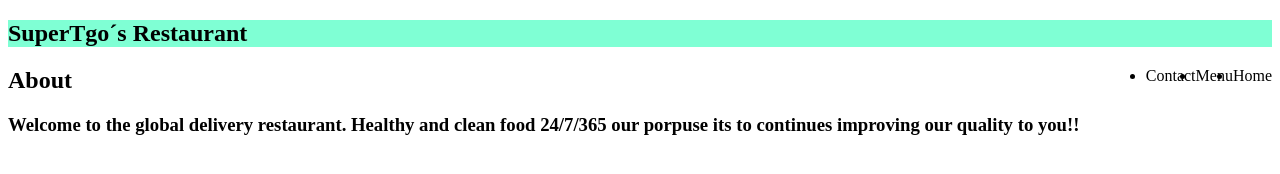
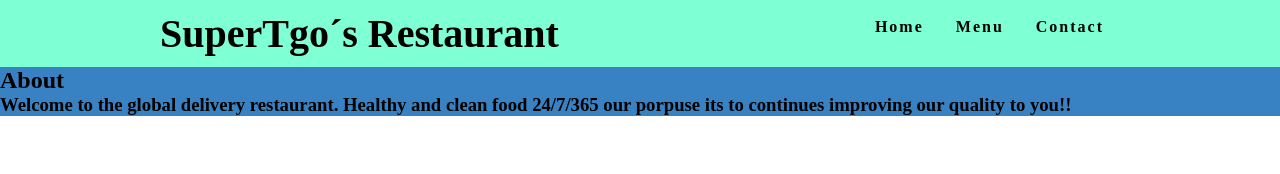
Before and after one commit to supertgo/RestaurantPage, a plain HTML site: page index.html in a window 1280 px wide. Drawn offline with Linux system fonts and the light colour scheme.

Commit message:
Almost finishing the top bar

```diff
--- a/main.js
+++ b/main.js
@@ -36,7 +36,7 @@ eval("__webpack_require__.r(__webpack_exports__);\n/* harmony export */ __webpac
   \*********************************/
 /***/ ((__unused_webpack_module, __webpack_exports__, __webpack_require__) => {
 
-eval("__webpack_require__.r(__webpack_exports__);\n/* harmony export */ __webpack_require__.d(__webpack_exports__, {\n/* harmony export */   \"default\": () => (__WEBPACK_DEFAULT_EXPORT__)\n/* harmony export */ });\nconst topBar =  (() => {\n    \n    const titleWeb = document.createElement('h2'),\n        header = document.createElement('header'),\n        navBar = document.createElement('nav'),\n        headerUl = document.createElement('ul'),\n        firstLi = document.createElement('li'),\n        secondLi = document.createElement('li'),\n        thirdLi = document.createElement('li');\n\n    \n\n    const divContentEl = document.querySelector('#content').appendChild(header);\n    \n    titleWeb.textContent = 'SuperTgo´s Restaurant';\n\n    header.appendChild(navBar);\n    header.appendChild(headerUl);\n    navBar.appendChild(titleWeb);\n    \n\n    headerUl.appendChild(firstLi);\n    headerUl.appendChild(secondLi);\n    headerUl.appendChild(thirdLi);\n\n    firstLi.classList.add('links');\n    secondLi.classList.add('links');\n    thirdLi.classList.add('links');\n\n    firstLi.textContent = 'Home';\n    secondLi.textContent = 'Menu';\n    thirdLi.textContent = 'Contact';\n\n})();\n\nfunction initSkeleton (){\n    topBar;\n}\n/* harmony default export */ const __WEBPACK_DEFAULT_EXPORT__ = (initSkeleton);\n\n//# sourceURL=webpack://restaurant-page/./src/modules/skeleton.js?");
+eval("__webpack_require__.r(__webpack_exports__);\n/* harmony export */ __webpack_require__.d(__webpack_exports__, {\n/* harmony export */   \"default\": () => (__WEBPACK_DEFAULT_EXPORT__)\n/* harmony export */ });\nconst topBar =  (() => {\n    \n    const titleWeb = document.createElement('h2'),\n        header = document.createElement('header'),\n        navBar = document.createElement('nav'),\n        headerUl = document.createElement('ul'),\n        firstLi = document.createElement('li'),\n        secondLi = document.createElement('li'),\n        thirdLi = document.createElement('li');\n\n    const divContentEl = document.querySelector('#content').appendChild(header);\n    \n    titleWeb.textContent = 'SuperTgo´s Restaurant';\n\n    header.appendChild(navBar);\n    header.appendChild(headerUl);\n    navBar.appendChild(titleWeb);\n    \n    headerUl.appendChild(thirdLi);\n    headerUl.appendChild(secondLi);\n    headerUl.appendChild(firstLi);\n\n    firstLi.classList.add('links');\n    secondLi.classList.add('links');\n    thirdLi.classList.add('links');\n\n    firstLi.textContent = 'Home';\n    secondLi.textContent = 'Menu';\n    thirdLi.textContent = 'Contact';\n\n    titleWeb.id = 'title';\n\n})();\n\nfunction initSkeleton (){\n    topBar;\n}\n/* harmony default export */ const __WEBPACK_DEFAULT_EXPORT__ = (initSkeleton);\n\n//# sourceURL=webpack://restaurant-page/./src/modules/skeleton.js?");
 
 /***/ })
 
--- a/styles/style.css
+++ b/styles/style.css
@@ -1,12 +1,55 @@
-header {
-    background-color: aquamarine;
+body{
+
+    width: 100%;
+
 }
 
-#container{
- background-color: aliceblue;
+*,
+*::before,
+*::after {
+  box-sizing: inherit;
+  padding: 0;
+  margin: 0;
+}
+#content
+{
+    background-color: rgb(56, 130, 196);
+
+}
+header {
+    padding: 10px;
+    display: flex;
+    background-color: aquamarine;
+    justify-content: space-around;
+        margin: 0;
+
+}
+li{
+    list-style: none;
+    font-weight: bold;
+    font-weight: bolder;
+}
+.links{
+
+    cursor: pointer;
+    color: rgb(0, 0, 0);
+    position: relative;
+    display: flex;
+    float: right;
+    letter-spacing: 2px;
+    font-size: 1rem;
+    padding: 0.5rem 1rem;
+    transition: 0.7s ease-in-out;
+
 }
 
-.links{
-    float: right;
+.links:hover {
+    color: blueviolet;
+}
+.links li {
+    text-align: center;
+}
 
+#title {
+    font-size: 2.5em;
 }
```
